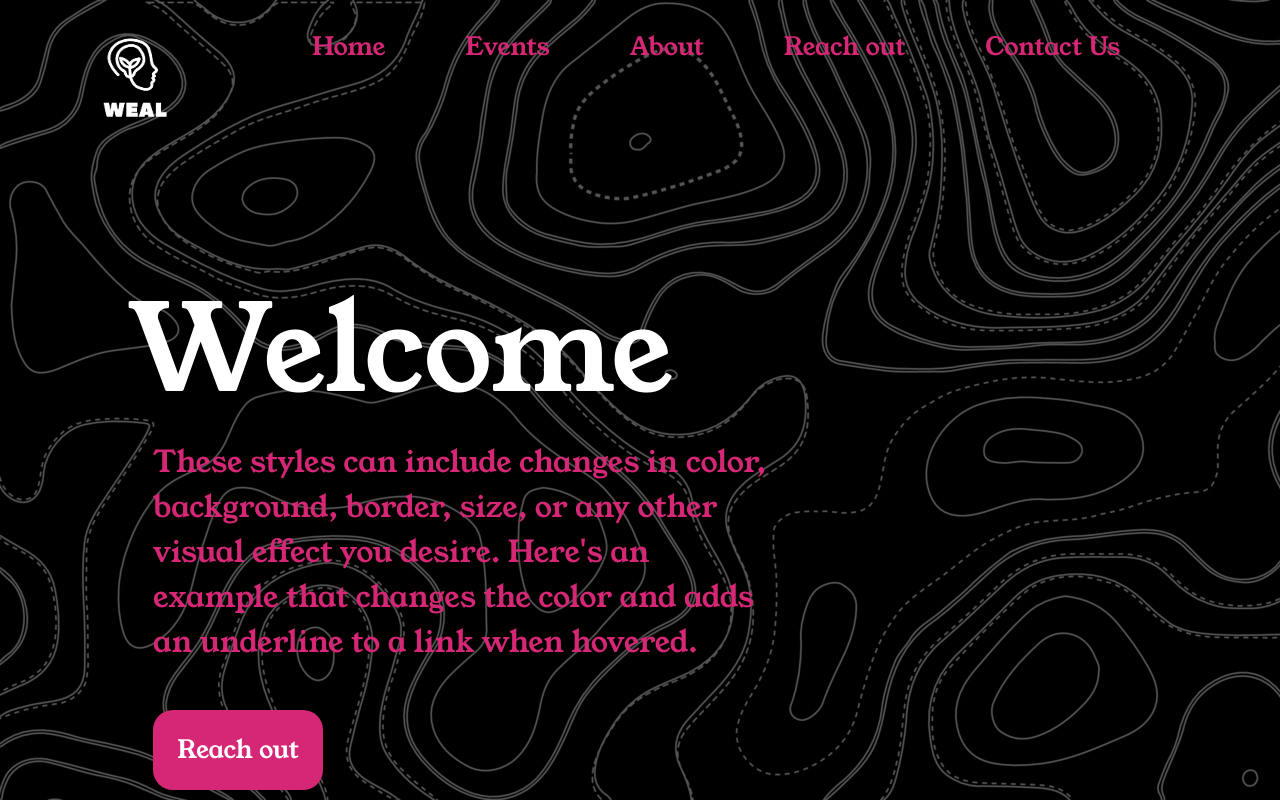
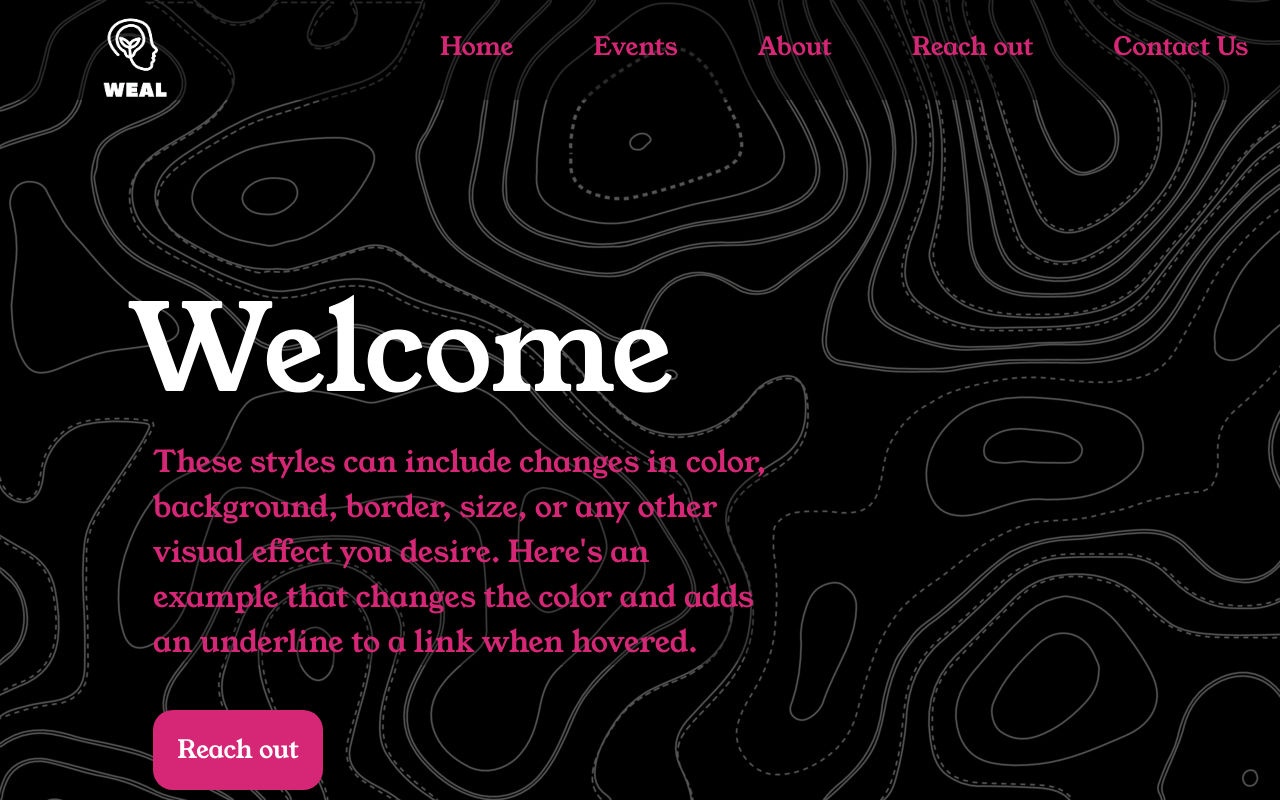
Before and after one commit to Sbj3333/weal_website, a React (Create React App) app: page / in a window 1280 px wide. Shown: the top 800 px of the page. Built offline with nearby package versions, Linux system fonts and the light colour scheme.

Commit message:
firebaseconfigured

```diff
--- a/package.json
+++ b/package.json
@@ -6,6 +6,7 @@
     "@testing-library/jest-dom": "^5.17.0",
     "@testing-library/react": "^13.4.0",
     "@testing-library/user-event": "^13.5.0",
+    "@vitejs/plugin-react": "^4.1.0",
     "bootstrap": "^5.3.2",
     "firebase": "^9.0.0",
     "react": "^18.2.0",
@@ -14,6 +15,8 @@
     "react-ionicons": "^4.2.1",
     "react-scripts": "5.0.1",
     "swiper": "^6.8.4",
+    "vite": "^4.4.11",
+    "vite-tsconfig-paths": "^4.2.1",
     "web-vitals": "^2.1.4"
   },
   "scripts": {
--- a/src/App.css
+++ b/src/App.css
@@ -56,13 +56,16 @@
 }
 
 .navbar{
+    position: fixed;
+    top: 0;
+    left: 0;
     height: 100px;
     width: 100vw;
     top: 0;
     bottom: 0;
-    position: fixed;
     display: flex;
     flex-direction: row;
+    background-color: rgba(0, 0, 0, 0.5);
 }
 
 .logo{
@@ -82,23 +85,28 @@ ul{
     /* background-color: blue; */
 }
 
-li{
-    margin-top: 20px;
-}
+
 
 li a{
     color: rgb(213, 39, 118);
     font-size: 25px;
+    display: flex;
     cursor: pointer;
     font-family: main;
-    margin-top: 70px;
+    margin-top: 20px;
     height: 35px;
     font-style: none;
     text-decoration: none;
+    /* margin-top: 70px; */
+
     /* margin-left: 10vw; */
     /* margin-left: 60px; */
-    /* background-color: blue; */
+    /* background-color: rgb(56, 56, 74); */
 
+}
+
+.homei{
+    margin-left: 10vw;
 }
 
 li a:hover{
@@ -141,6 +149,8 @@ li a:hover{
     font-size: 30px;
     font-family: main;
     margin-left: 25px;
+    background-color: rgba(0, 0, 0, 0.3);
+    border-radius: 50px;
 }
 
 .firstbutton{
@@ -238,6 +248,7 @@ li a:hover{
     /* align-items: center; */
     /* background-color: tomato; */
     margin-left: 5%;
+    /* background-color: rgb(151, 26, 26); */
 }
 
 .heading{
--- a/src/Firebase.js
+++ b/src/Firebase.js
@@ -1,6 +1,6 @@
+
  import { initializeApp } from "firebase/app";
-import { getDatabase } from "firebase/database";
-
+ import { getFirestore } from "firebase/firestore";
  const firebaseConfig = {
    apiKey: "AIzaSyDKQKocRCxO-AdPwR1uOMIiSuLDT3fgtl4",
    authDomain: "weal-8f2aa.firebaseapp.com",
@@ -10,7 +10,7 @@ const firebaseConfig = {
    appId: "1:275707566787:web:0193224746359cd2dde076"
  };
 
-const firebaseApp = initializeApp(firebaseConfig);
-const database = getDatabase(firebaseApp);
 
-export default database
+ const app = initializeApp(firebaseConfig);
+
+ export const db = getFirestore(app);
--- a/src/Home.js
+++ b/src/Home.js
@@ -8,7 +8,7 @@ const Home = () => {
                 <div className='navbar'>
                     <ul>
                         <li><img src={logo} className='logo' alt='Logo' /></li>
-                        <li><a href='#home'>Home</a></li>
+                        <li><a href='#home' className='homei'>Home</a></li>
                         <li><a href='#events'>Events</a></li>
                         <li><a href='#about'>About</a></li>
                         <li><a href='#reachout'>Reach out</a></li>
--- a/src/Reachout.js
+++ b/src/Reachout.js
@@ -1,29 +1,27 @@
-import React from 'react'
-import chat from './assets/chat.jpg'
+import React from 'react';
+import chat from './assets/chat.jpg';
+import { useState } from 'react';
+import {db} from './Firebase'
 import { collection, addDoc } from "firebase/firestore";
-import { useState } from 'react';
-import database from './Firebase';
 
 
 
 const Reachout = () => {
-  // const [value, setValue] = useState('');
-  // const dbref = collection(database, "messages");
+  const [value, setValue] = useState('');
 
-  // const handleChange = (e) =>{
+  const handleSubmit = async(e) =>{
+    e.preventDefault();
+    try {
+      const docRef = await addDoc(collection(db, "messages"), {
+        message: value,
+      });
+      console.log("Document written ");
+    } catch (e) {
+      console.error("Error adding document: ", e);
+    }
+  }
 
-  // }
 
-  // const handlesubmit = async() =>{
-  //   try{
-  //     await addDoc(collection(database, 'messages'),{
-  //     message: value,
-  //   });
-  //   }catch(error){
-  //     console.error("error adding document", error);
-  //   }
-
-  // };
 
   return (
     <div className='ogcontainer'>
@@ -34,15 +32,19 @@ const Reachout = () => {
                   These styles can include changes in color, background, border, size, or any other visual effect you desire. Here's an example that changes the color and adds an underline to a link when hovered
                 </p>
                 {/* <input className='message' placeholder='type your message here'></input> */}
-                <textarea class="message" placeholder="Type your message here..." ></textarea>
+                <textarea
+                  className="message"
+                  placeholder="Type your message here..."
+                  value={value}
+                  onChange={(e)=> setValue(e.target.value)} ></textarea>
                 <div className='submit'>
-                  <button className='firstbutton' >
+                  <button className='firstbutton' onClick={handleSubmit} >
                     <p className='firstbuttonname'>Submit</p>
                   </button>
                 </div>
             </div>
         </div>
-        <img src={chat} className='chat'/>
+        <img src={chat} className='chat' alt='chat'/>
     </div>
   )
 }
--- /dev/null
+++ b/vite.config.ts
@@ -0,0 +1,15 @@
+import { defineConfig } from 'vite'
+import react from '@vitejs/plugin-react'
+import viteTsconfigPaths from 'vite-tsconfig-paths'
+
+export default defineConfig({
+    // depending on your application, base can also be "/"
+    base: '',
+    plugins: [react(), viteTsconfigPaths()],
+    server: {
+        // this ensures that the browser opens upon server start
+        open: true,
+        // this sets a default port to 3000
+        port: 3000,
+    },
+})
```
Also changed, not shown: 1 other file (tests, documents, lock files or other folders). Lines whose indentation alone changed are shown as unchanged.
